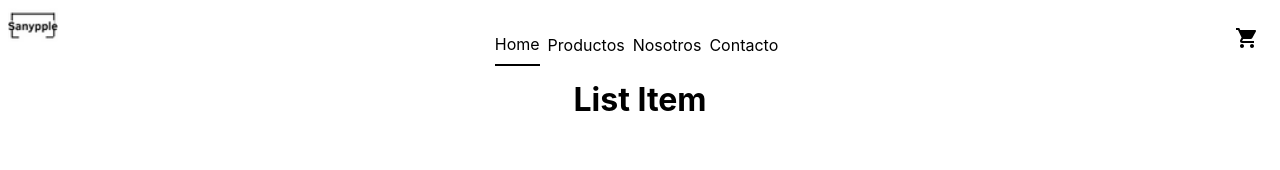
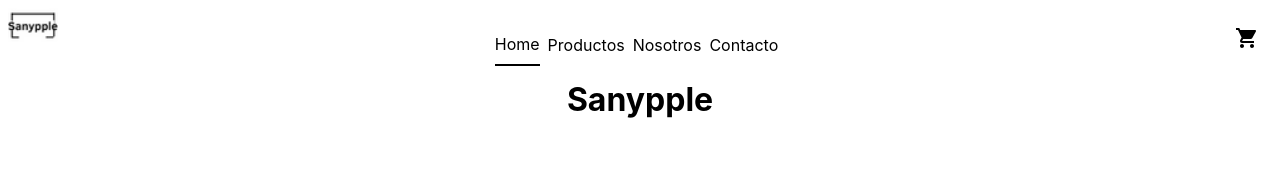
Before and after one commit to IvoNico/Sanypple, a React (Create React App) app: page / in a window 1280 px wide. Shown: the top 170 px of the page. Built offline with nearby package versions, Linux system fonts and the light colour scheme; the HTML template or start-up script is replaced by a standard one.

Commit message:
comit de prueba

```diff
--- a/src/App.js
+++ b/src/App.js
@@ -10,7 +10,7 @@ function App() {
         <NavBar section='Home'/>
       </header>
       <main>
-        <ItemsListContainer/>
+        <ItemsListContainer title='Sanypple'/>
       </main>
     </div>
   );
--- a/src/components/ItemsListConteiner/ItemsListConteiner.js
+++ b/src/components/ItemsListConteiner/ItemsListConteiner.js
@@ -1,7 +1,8 @@
 import React from 'react'
 
-function ItemsListContainer () {
-    return <h1>List Item</h1>
+function ItemsListContainer (props) {
+    const {title} = props
+    return <h1> {title} </h1>
 }
 
 export default ItemsListContainer
```
